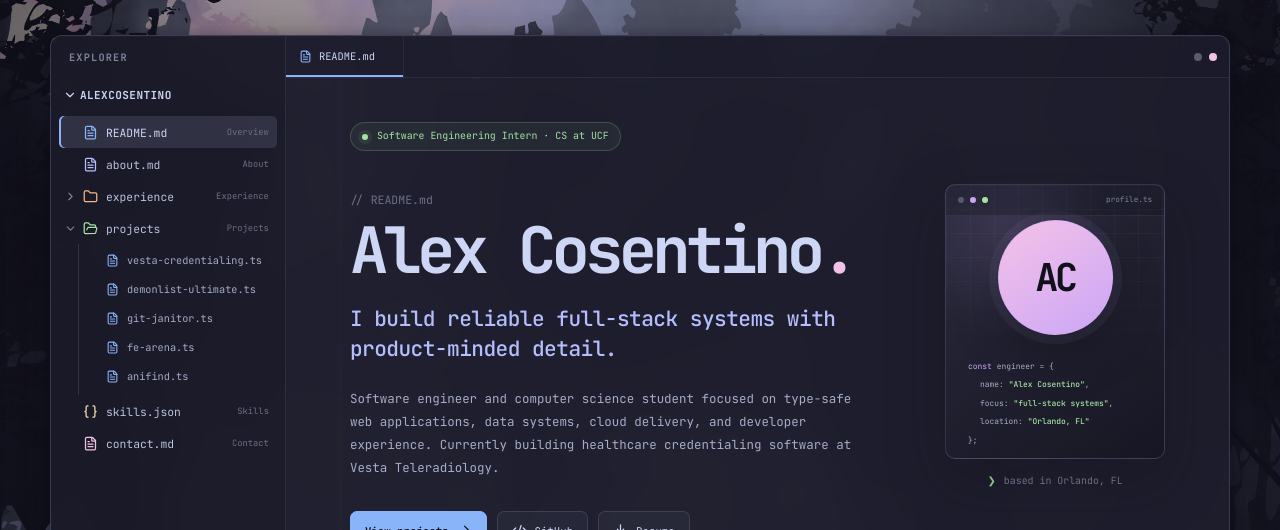
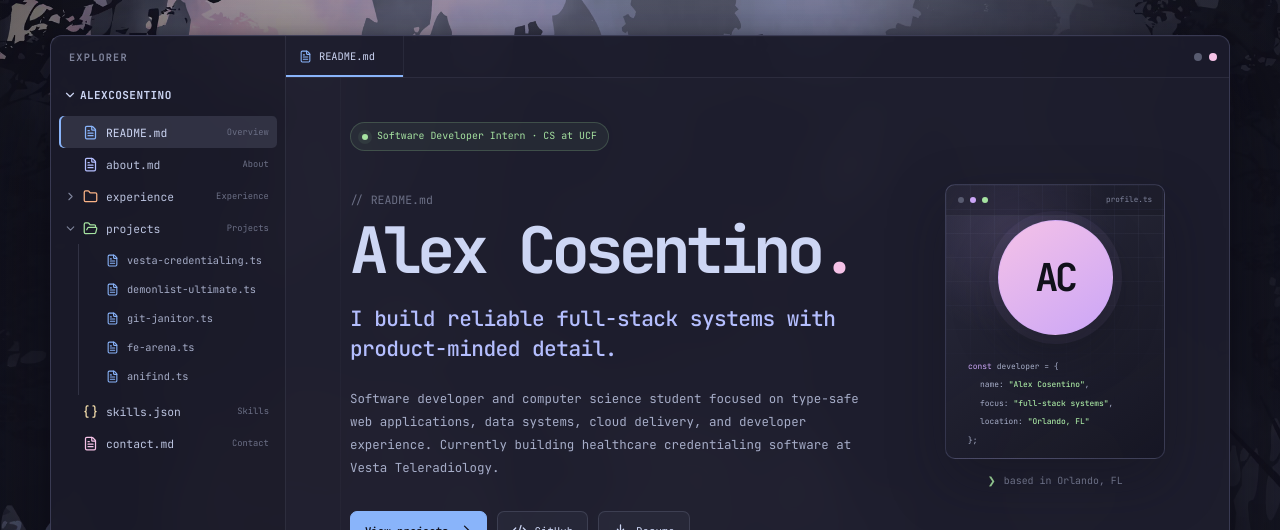
Before and after one commit to aluciencozy/portfolio, a Next.js app: page / in a window 1280 px wide. Shown: the top 530 px of the page. Built offline with nearby package versions, Linux system fonts and the light colour scheme.

Commit message:
feat: polish portfolio identity and FE Arena

```diff
--- a/app/_components/portfolio/BootSequence.tsx
+++ b/app/_components/portfolio/BootSequence.tsx
@@ -99,7 +99,7 @@ export function BootSequence({
               </div>
               <div className={styles.fastfetchRule} />
               <dl>
-                <div><dt>role</dt><dd>Software Engineering Intern</dd></div>
+                <div><dt>role</dt><dd>Software Developer Intern</dd></div>
                 <div><dt>education</dt><dd>Computer Science · UCF</dd></div>
                 <div><dt>gpa</dt><dd>4.0</dd></div>
                 <div><dt>focus</dt><dd>Full-stack systems &amp; developer experience</dd></div>
--- a/app/_components/portfolio/ContentPanel.tsx
+++ b/app/_components/portfolio/ContentPanel.tsx
@@ -13,7 +13,6 @@ import {
   GitBranch,
   Mail,
   MapPin,
-  Sparkles,
 } from "lucide-react";
 import {
   education,
@@ -36,7 +35,7 @@ function ProfileVisual() {
     <div
       className={`${styles.mediaSlot} ${styles.profileVisual}`}
       role="img"
-      aria-label="Visual profile card for Alex Cosentino, a software engineer in Orlando"
+      aria-label="Visual profile card for Alex Cosentino, a software developer in Orlando"
     >
       <div className={styles.visualTitlebar} aria-hidden="true">
         <span /><span /><span />
@@ -44,7 +43,7 @@ function ProfileVisual() {
       </div>
       <div className={styles.profileMonogram} aria-hidden="true">AC</div>
       <div className={styles.profileCode} aria-hidden="true">
-        <span><i>const</i> engineer = {"{"}</span>
+        <span><i>const</i> developer = {"{"}</span>
         <span>name: <strong>&quot;Alex Cosentino&quot;</strong>,</span>
         <span>focus: <strong>&quot;full-stack systems&quot;</strong>,</span>
         <span>location: <strong>&quot;Orlando, FL&quot;</strong></span>
@@ -130,7 +129,7 @@ function Overview({ onNavigate }: Pick<ContentPanelProps, "onNavigate">) {
         <div className={styles.heroCopy}>
           <div className={styles.availabilityPill}>
             <span />
-            Software Engineering Intern · CS at UCF
+            Software Developer Intern · CS at UCF
           </div>
           <p className={styles.editorComment}>{"// README.md"}</p>
           <h1>
@@ -138,7 +137,7 @@ function Overview({ onNavigate }: Pick<ContentPanelProps, "onNavigate">) {
           </h1>
           <h2>I build reliable full-stack systems with product-minded detail.</h2>
           <p className={styles.heroDescription}>
-            Software engineer and computer science student focused on type-safe
+            Software developer and computer science student focused on type-safe
             web applications, data systems, cloud delivery, and developer
             experience. Currently building healthcare credentialing software
             at Vesta Teleradiology.
@@ -211,13 +210,13 @@ function About() {
     <div className={styles.standardPage}>
       <SectionHeading
         eyebrow="ABOUT.MD"
-        title="Engineer, student, and relentless systems improver."
+        title="Developer, student, and relentless systems improver."
         description="I care about making complex software feel clear, dependable, and genuinely useful to the people operating it."
       />
       <div className={styles.aboutGrid}>
         <div className={styles.proseCard}>
           <p>
-            I&apos;m Alex, a software engineer pursuing a B.S. in Computer Science
+            I&apos;m Alex, a software developer pursuing a B.S. in Computer Science
             at the University of Central Florida while working on production
             healthcare software at Vesta Teleradiology.
           </p>
@@ -228,9 +227,9 @@ function About() {
           </p>
           <p>
             I bring the same attention to my tools and interfaces that I bring
-            to architecture. This portfolio takes its visual language directly
-            from the Neovim, WezTerm, Starship, and Catppuccin environment I use
-            every day.
+            to architecture. My development environment is built around a
+            carefully tuned terminal workflow and Catppuccin Mocha, a theme I
+            genuinely love and use everywhere I can.
           </p>
         </div>
         <div className={styles.educationCard}>
@@ -245,7 +244,7 @@ function About() {
       </div>
       <div className={styles.valueGrid}>
         <article><span>01</span><h3>Robust by default</h3><p>Data integrity, useful types, clear boundaries, and failure modes designed before launch.</p></article>
-        <article><span>02</span><h3>Product-aware engineering</h3><p>Technical decisions grounded in how people actually use and maintain the system.</p></article>
+        <article><span>02</span><h3>Product-aware development</h3><p>Technical decisions grounded in how people actually use and maintain the system.</p></article>
         <article><span>03</span><h3>Always improving</h3><p>Curiosity applied equally to systems, tooling, visual polish, and team communication.</p></article>
       </div>
     </div>
@@ -404,10 +403,10 @@ function Contact() {
   return (
     <div className={`${styles.standardPage} ${styles.contactPage}`}>
       <div className={styles.contactIntro}>
-        <span><Sparkles size={16} /> CONTACT.MD</span>
+        <span>CONTACT.MD</span>
         <h1>Let&apos;s build something thoughtful.</h1>
         <p>
-          I&apos;m always happy to talk about software engineering opportunities,
+          I&apos;m always happy to talk about software development opportunities,
           ambitious products, developer tooling, or a particularly good Neovim setup.
         </p>
       </div>
--- a/app/_components/portfolio/StaticPortfolio.tsx
+++ b/app/_components/portfolio/StaticPortfolio.tsx
@@ -5,7 +5,7 @@ export function StaticPortfolio() {
   return (
     <main className={styles.fallbackDocument}>
       <header className={styles.fallbackHero}>
-        <span>Software Engineer · Orlando, Florida</span>
+        <span>Software Developer · Orlando, Florida</span>
         <h1>Alex Cosentino</h1>
         <p>
           I build reliable full-stack systems with product-minded detail,
--- a/app/_components/portfolio/data.ts
+++ b/app/_components/portfolio/data.ts
@@ -119,6 +119,7 @@ export const projects: PortfolioProject[] = [
     status: "In development · 2026",
     accent: "blue",
     href: "https://github.com/aluciencozy/fe-arena",
+    image: "/projects/fe-arena.png",
     highlights: [
       "Server-authoritative five-round matches with queueing, rematches, chat, deadline-safe state transitions, and reconnect recovery",
       "Original multi-format question bank plus timed browser-only C execution inside prewarmed WebAssembly workers",
@@ -144,7 +145,7 @@ export const projects: PortfolioProject[] = [
 
 export const experience: ExperienceEntry[] = [
   {
-    role: "Software Engineering Intern",
+    role: "Software Developer Intern",
     organization: "Vesta Teleradiology",
     location: "Lake Mary, FL",
     period: "Feb 2026 - Present",
--- a/app/_components/portfolio/portfolio.module.css
+++ b/app/_components/portfolio/portfolio.module.css
@@ -1248,6 +1248,10 @@
 .educationCard p { margin: 0 0 24px; color: var(--ctp-subtext0); font-size: 0.68rem; line-height: 1.6; }
 .educationCard > div:not(.cardIcon) { display: flex; align-items: center; gap: 8px; margin-top: 9px; color: var(--ctp-subtext1); font-size: 0.63rem; }
 .educationCard > div svg { color: var(--ctp-green); }
+.educationCard > .cardIcon svg {
+  color: var(--ctp-crust);
+  stroke-width: 2.3;
+}
 .educationCard small { display: block; margin-top: 18px; color: var(--ctp-overlay0); font-size: 0.57rem; }
 
 .valueGrid { display: grid; grid-template-columns: repeat(3, minmax(0, 1fr)); gap: 12px; margin-top: clamp(4rem, 8vh, 7rem); }
--- a/app/_components/portfolio/terminal-commands.ts
+++ b/app/_components/portfolio/terminal-commands.ts
@@ -34,7 +34,7 @@ export function runTerminalCommand(rawCommand: string): TerminalCommandResult {
         type: "print",
         tone: "success",
         lines: [
-          "Alex Cosentino - Software Engineer",
+          "Alex Cosentino - Software Developer",
           "I build thoughtful, reliable software with a sharp eye for developer experience.",
         ],
       };
--- a/app/layout.tsx
+++ b/app/layout.tsx
@@ -6,9 +6,9 @@ import "@fontsource/jetbrains-mono/700.css";
 import "./globals.css";
 
 export const metadata: Metadata = {
-  title: "Alex Cosentino | Software Engineer",
+  title: "Alex Cosentino | Software Developer",
   description:
-    "Software engineer and UCF computer science student building reliable full-stack systems, cloud infrastructure, and thoughtful developer experiences.",
+    "Software developer and UCF computer science student building reliable full-stack systems, cloud infrastructure, and thoughtful developer experiences.",
 };
 
 export default function RootLayout({ children }: LayoutProps<"/">) {
```
Also changed, not shown: public/projects/fe-arena.png (added).
